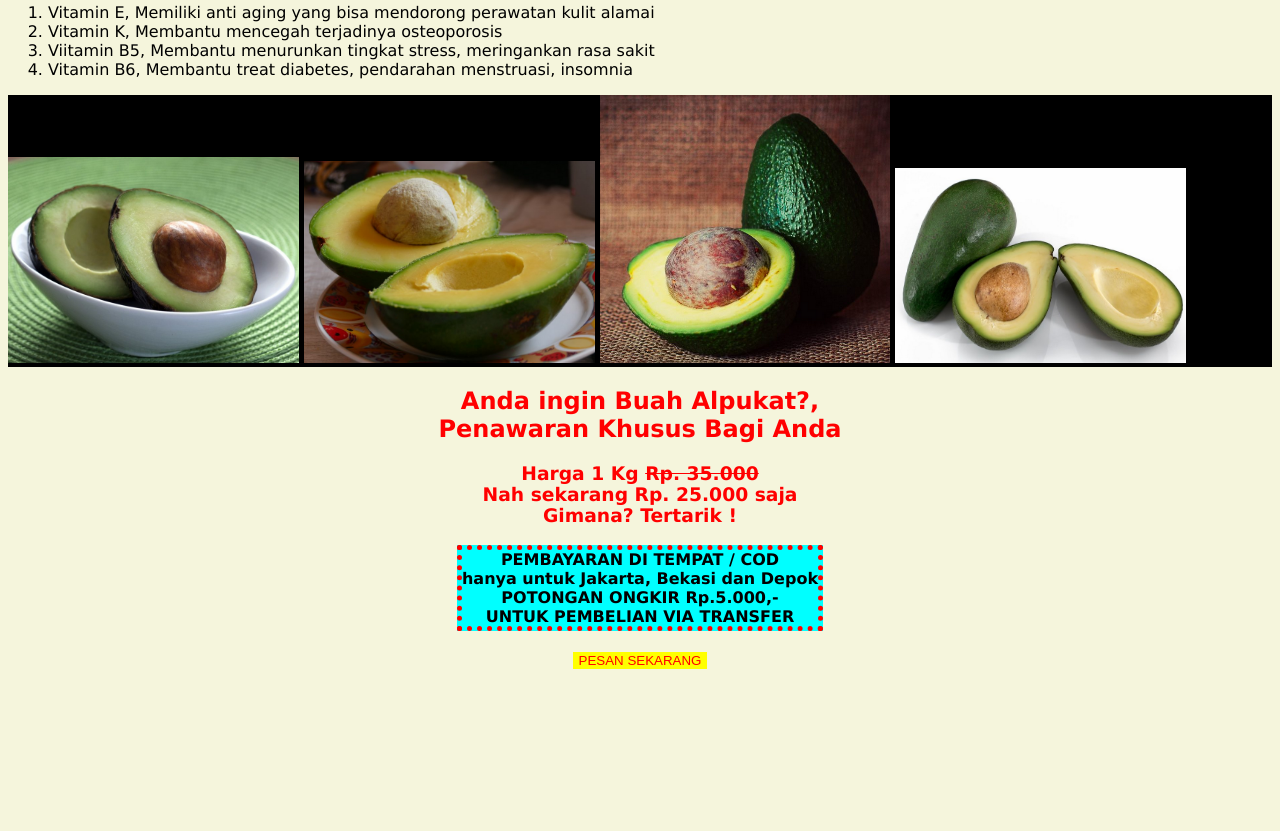
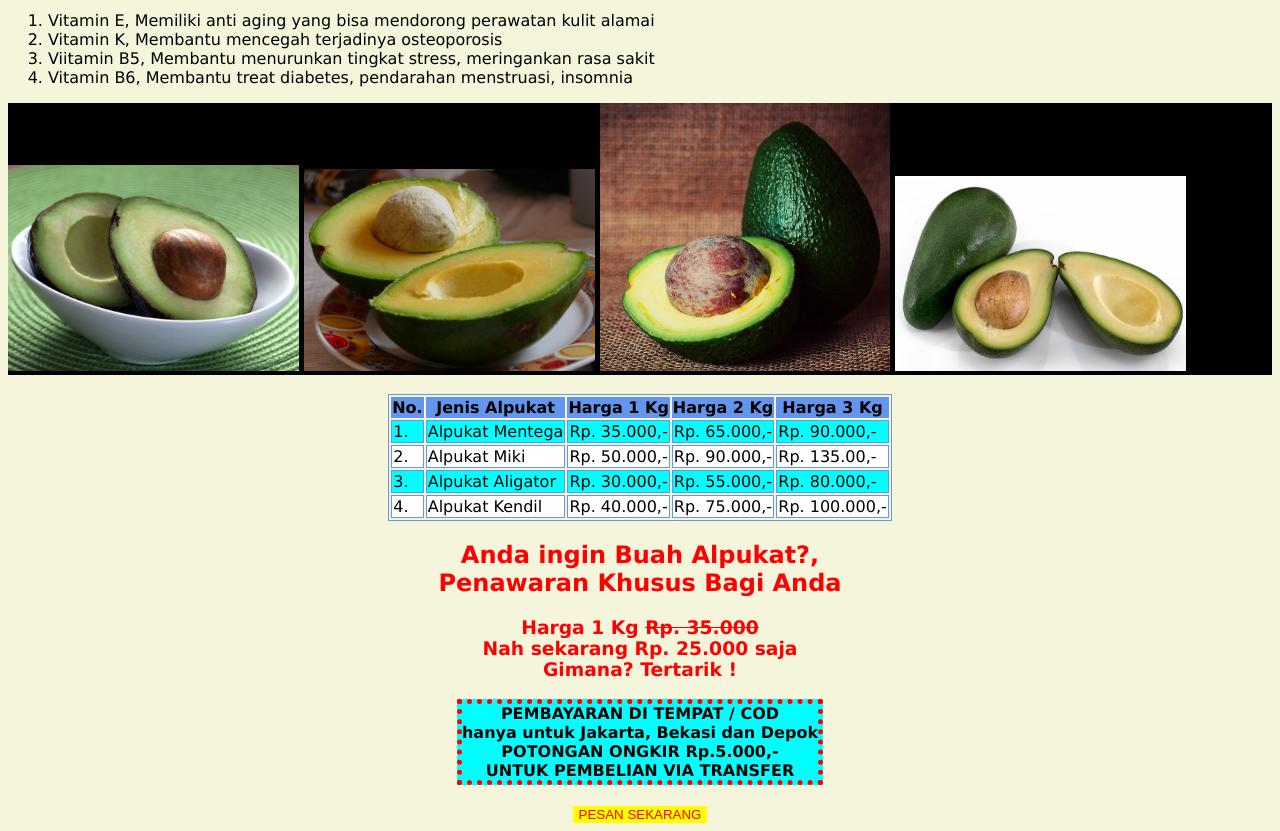
Before and after one commit to Amrasykr/Ammar_TI02, a plain HTML site: page Tugas/CSS/alpukat.html in a window 1280 px wide. Shown: the part 1618-2449 px from the top of the page. Before the commit the page ends 2295 px from the top, so only its background shows below. Drawn offline with Linux system fonts and the light colour scheme.

Commit message:
intial commit

```diff
--- a/Tugas/CSS/alpukat.html
+++ b/Tugas/CSS/alpukat.html
@@ -16,8 +16,12 @@
             text-align: justify;
             width: fit-content;
         }
+        table, td {
+            border: 1px solid #6495ED;
+            justify-content: center;
+        }
         .center {
-            width: 50%;
+            width: 50%;conten
             display: block;
             margin-left: auto;
             margin-right: auto;
@@ -51,6 +55,7 @@
         #pesan {
             text-align: center;
         }
+
     </style>
     </head>
     <body>
@@ -110,8 +115,47 @@ Daerah penghasil alpukat adalah Jawa Barat,Jawa Timur, sebagian Sumatera, Sulawe
 <img src="images/alpukat_mentega.png" alt="alpukat mentega"/>
 <img src="images/alpukat_kendil.png" alt="alpukat kendil"/>
 <img src="images/alpukat_aligator.png" alt="alpukat alpukat_aligator"/>
+        </div>
+<br>
+        <table align="center">
 
-        </div>
+            <tr  style="background-color: #6495ED;">
+                <th>No.</th>
+                <th>Jenis Alpukat</th>
+                <th>Harga 1 Kg</th>
+                <th>Harga 2 Kg</th>
+                <th>Harga 3 Kg</th>
+            </tr>
+            <tr style="background-color: aqua;">
+                <td>1.</td>
+                <td>Alpukat Mentega</td>
+                <td>Rp. 35.000,-</td>
+                <td>Rp. 65.000,-</td>
+                <td>Rp. 90.000,-</td>
+            </tr>
+            <tr style="background-color: white;">
+                <td>2.</td>
+                <td>Alpukat Miki</td>
+                <td>Rp. 50.000,-</td>
+                <td>Rp. 90.000,-</td>
+                <td>Rp. 135.00,-</td>
+            </tr>
+            <tr style="background-color: aqua;">
+                <td>3.</td>
+                <td> Alpukat Aligator</td>
+                <td>Rp. 30.000,-</td>
+                <td>Rp. 55.000,-</td>
+                <td>Rp. 80.000,-</td>
+            </tr>
+            <tr  style="background-color: white;">
+                <td>4.</td>
+                <td>Alpukat Kendil</td>
+                <td>Rp. 40.000,-</td>
+                <td>Rp. 75.000,-</td>
+                <td>Rp. 100.000,-</td>
+            </tr>
+        </table>
+
         <div class="promo">
             <h2>Anda ingin Buah Alpukat?, <br/>Penawaran Khusus Bagi Anda </h2>
             <h3>
```
